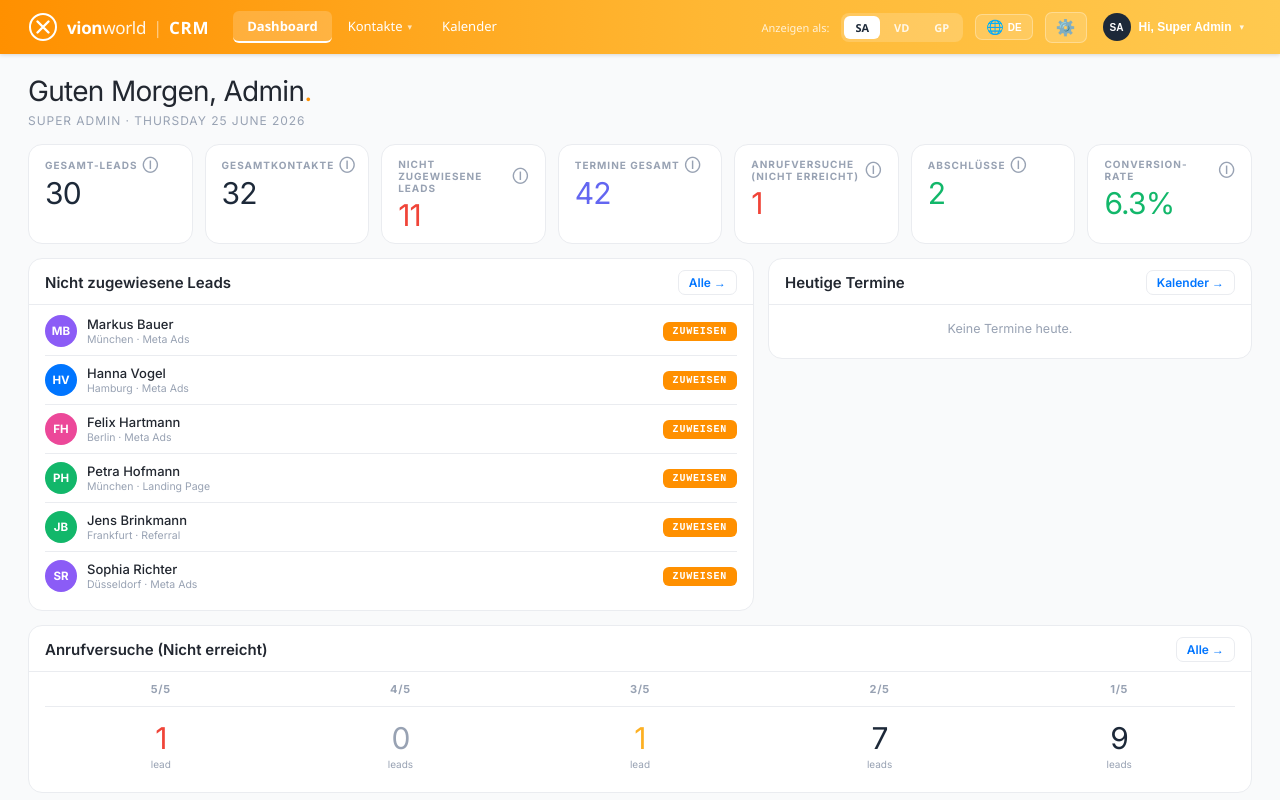
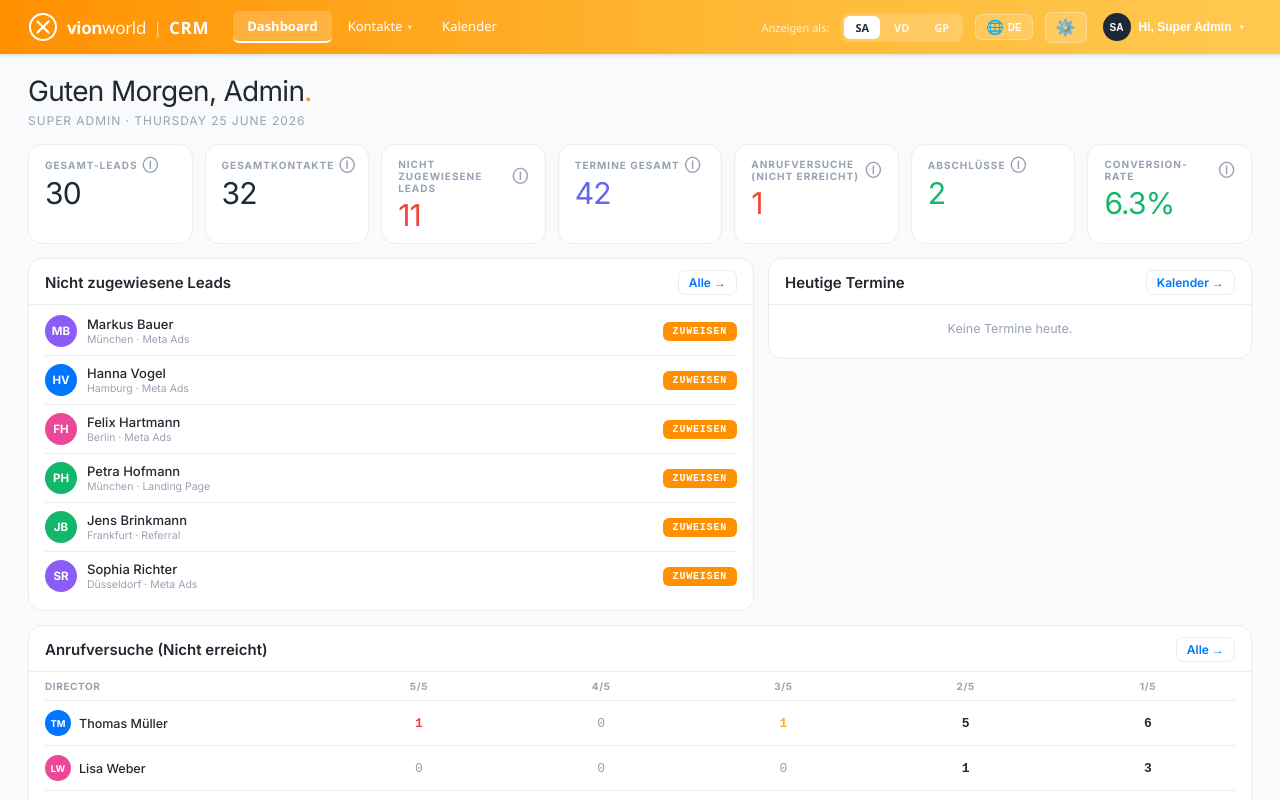
Before and after one commit to philipwest2101/CRM, a React (Vite) app: page / in a window 1280 px wide. Shown: the top 800 px of the page. Built offline with nearby package versions, Linux system fonts and the light colour scheme.

Commit message:
SA: make Call Attempts a per-director cross-tab table
Rows are Sales Directors (like Team Performance); columns are the attempt
levels 5/5 … 1/5, each cell holding the count of that director's leads at
that attempt count.

```diff
--- a/src/components/dashboard/mvp-dashboard-page.tsx
+++ b/src/components/dashboard/mvp-dashboard-page.tsx
@@ -399,15 +399,22 @@ export const MVPDashboardPage = ({ role, navigateTo, leads = [], activities = []
     .sort((a, b) => (b.attempts || 0) - (a.attempts || 0))
     .slice(0, 6);
 
-  // SA "Call Attempts" distribution — one column per attempt level (5/5 … 1/5),
-  // each holding the number of org leads currently at that attempt count.
-  const callAttemptBuckets = useMemo(() =>
-    [5, 4, 3, 2, 1].map(n => ({
-      label: `${n}/5`,
-      count: scopedLeads.filter(l => (l.attempts || 0) === n).length,
-      color: n >= 4 ? C.red : n === 3 ? C.amber : C.navy,
-    })),
-  [scopedLeads]);
+  // SA "Call Attempts" cross-tab — one row per Sales Director, one column per
+  // attempt level (5/5 … 1/5) holding the count of that VD's leads at that level.
+  const ATTEMPT_LEVELS = [5, 4, 3, 2, 1];
+  const callAttemptsByVD = useMemo(() => {
+    if (!isSA) return [];
+    const byVD: Record<string, { name: string; total: number; counts: Record<number, number> }> = {};
+    allLeads.forEach(l => {
+      if (!l.assignedVD) return;
+      const n = l.attempts || 0;
+      if (n < 1) return;   // only leads with at least one attempt
+      if (!byVD[l.assignedVD]) byVD[l.assignedVD] = { name: l.assignedVD, total: 0, counts: { 1:0, 2:0, 3:0, 4:0, 5:0 } };
+      byVD[l.assignedVD].counts[n] = (byVD[l.assignedVD].counts[n] || 0) + 1;
+      byVD[l.assignedVD].total += 1;
+    });
+    return Object.values(byVD).sort((a, b) => b.total - a.total);
+  }, [isSA, allLeads]);
 
   // ── SA: Team Performance — org leads/appointments grouped by Sales Director ──
   const teamPerformance = useMemo(() => {
@@ -683,27 +690,36 @@ export const MVPDashboardPage = ({ role, navigateTo, leads = [], activities = []
           </Card>
         )}
 
-        {/* ── SA: Call Attempts — attempt-level distribution, 5/5 … 1/5 columns ── */}
+        {/* ── SA: Call Attempts — per-director cross-tab, 5/5 … 1/5 columns ── */}
         {isSA && (
           <Card style={{ marginBottom: 14 }}>
             <CardHeader
               title={t("kpiCallAttemptsNotReached")}
               action={<LinkBtn label={t("allLink")} onClick={() => navigateTo("Leads", null, "assigned")} />}
             />
-            <div style={{ padding: "0 16px 16px" }}>
-              <div style={{ display: "grid", gridTemplateColumns: "repeat(5, 1fr)", padding: "10px 0", borderBottom: `1px solid ${C.border}`, gap: 8 }}>
-                {callAttemptBuckets.map(b => (
-                  <div key={b.label} style={{ fontSize: 11, fontWeight: 700, color: C.muted, textTransform: "uppercase", letterSpacing: "0.06em", textAlign: "center" }}>{b.label}</div>
+            <div style={{ padding: "0 16px" }}>
+              <div style={{ display: "grid", gridTemplateColumns: "1.6fr repeat(5, 1fr)", padding: "8px 0", borderBottom: `1px solid ${C.border}`, gap: 8 }}>
+                {["Director", ...ATTEMPT_LEVELS.map(n => `${n}/5`)].map((h, i) => (
+                  <div key={h} style={{ fontSize: 10, fontWeight: 700, color: C.muted, textTransform: "uppercase", letterSpacing: "0.06em", textAlign: i === 0 ? "left" : "center" }}>{h}</div>
                 ))}
               </div>
-              <div style={{ display: "grid", gridTemplateColumns: "repeat(5, 1fr)", padding: "16px 0 6px", gap: 8 }}>
-                {callAttemptBuckets.map(b => (
-                  <div key={b.label} style={{ textAlign: "center" }}>
-                    <div style={{ fontSize: 30, fontWeight: 400, letterSpacing: "-0.03em", lineHeight: 1, color: b.count === 0 ? C.muted : b.color }}>{b.count}</div>
-                    <div style={{ marginTop: 5, fontSize: 10, color: C.muted }}>{b.count === 1 ? "lead" : "leads"}</div>
+              {callAttemptsByVD.length === 0 ? (
+                <div style={{ padding: "16px 0", textAlign: "center", color: C.muted, fontSize: 13 }}>{t("noDataYet")}</div>
+              ) : callAttemptsByVD.map((vd, i) => (
+                <div key={vd.name} style={{ display: "grid", gridTemplateColumns: "1.6fr repeat(5, 1fr)", padding: "9px 0", borderBottom: i < callAttemptsByVD.length - 1 ? `1px solid ${C.border}` : "none", gap: 8, alignItems: "center" }}>
+                  <div style={{ display: "flex", alignItems: "center", gap: 8 }}>
+                    <Avatar name={vd.name} size={26} />
+                    <span style={{ fontSize: 12.5, fontWeight: 500, color: C.text, overflow: "hidden", textOverflow: "ellipsis", whiteSpace: "nowrap" }}>{vd.name}</span>
                   </div>
-                ))}
-              </div>
+                  {ATTEMPT_LEVELS.map(n => {
+                    const count = vd.counts[n] || 0;
+                    const color = n >= 4 ? C.red : n === 3 ? C.amber : C.navy;
+                    return (
+                      <div key={n} style={{ textAlign: "center", fontFamily: "monospace", fontSize: 13, fontWeight: count > 0 ? 700 : 400, color: count === 0 ? C.muted : color }}>{count}</div>
+                    );
+                  })}
+                </div>
+              ))}
             </div>
           </Card>
         )}
```
